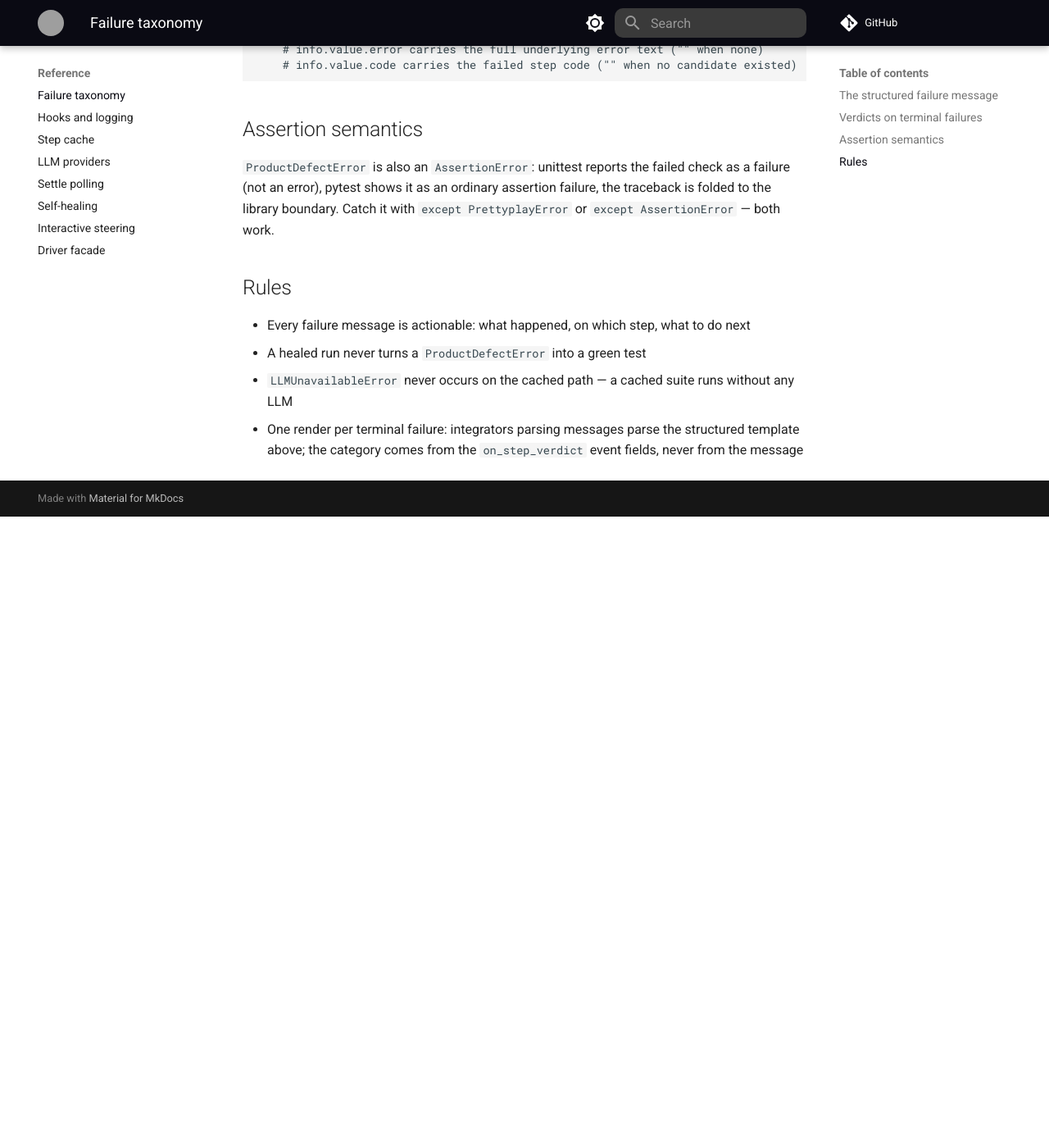
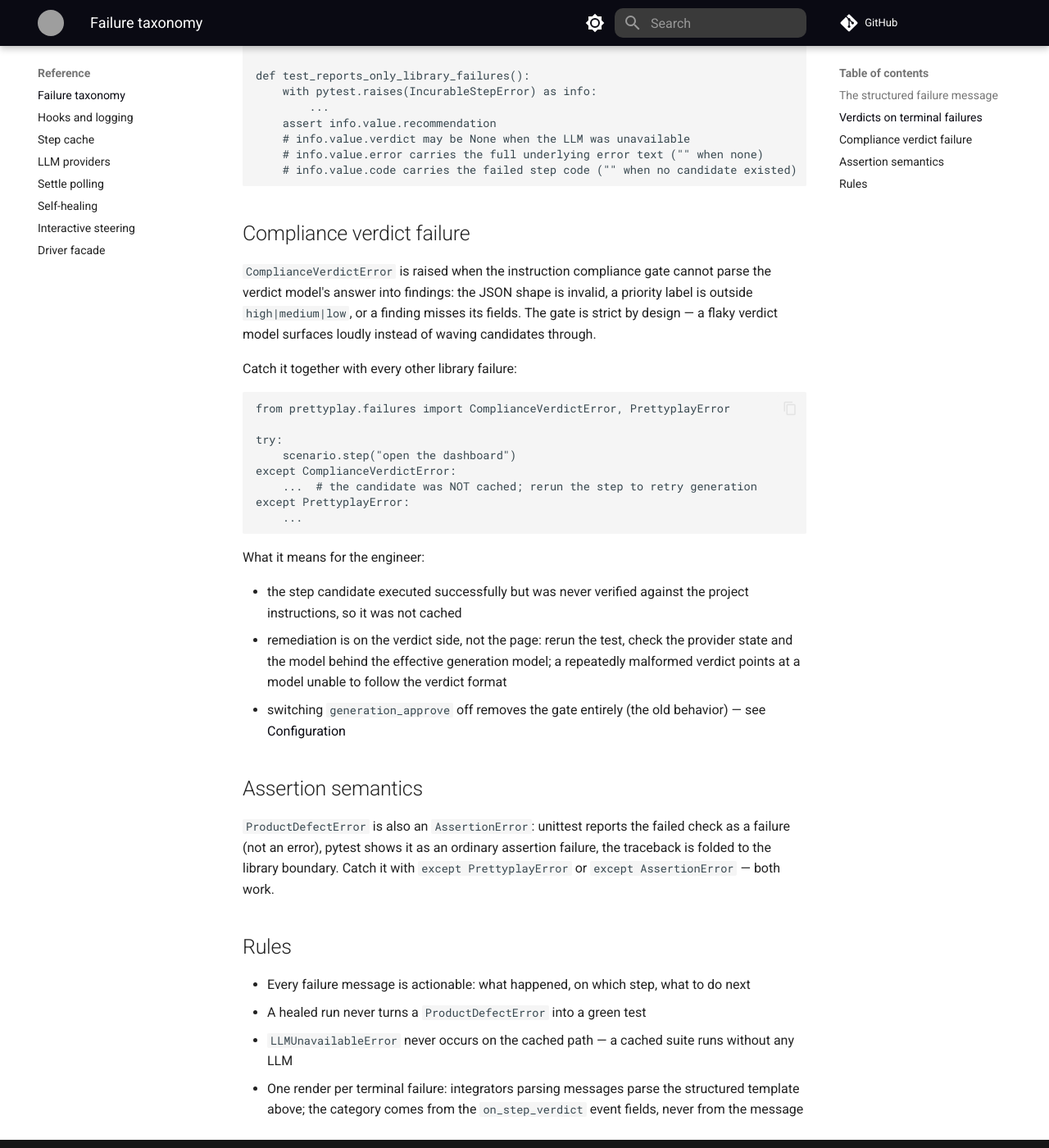
Before and after one commit to qarium/prettyplay, an MkDocs documentation site: the page built from docs/reference/failure-taxonomy.md, in a window 1280 px wide and 1400 px high, scrolled down 1943 px. Shown: the whole window at 82% size. Built offline with MkDocs 1.6.1 and Material for MkDocs 9.7.7, drawn with Linux system fonts in a browser that asks for light colours; comment, search, counter and statistics services are not loaded; before the commit the page ends 2573 px from its top, so only the background shows below that; some of the changed text lies outside the part shown; grey boxes are pictures that could not be loaded.

Commit message:
fix: address code review findings

````diff
--- a/docs/reference/failure-taxonomy.md
+++ b/docs/reference/failure-taxonomy.md
@@ -3,15 +3,16 @@
 Failure kinds of prettyplay. For integrators wiring library failures into
 runner and CI reporting.
 
-Every step failure is one of three distinct kinds; all derive from
+Every step failure is one of four distinct kinds; all derive from
 `PrettyplayError`, so one except clause catches any prettyplay failure. A
-fourth kind — the configuration error — joins the base from the config cell.
+fifth kind — the configuration error — joins the base from the config cell.
 
 | Exception | Meaning | When it happens | Recommended reaction |
 |---|---|---|---|
 | `ProductDefectError` | real product regression | an assertion expectation legitimately failed | treat as a bug: file it, fix the product — this failure is the value of the suite |
 | `IncurableStepError` | the step cannot be (re)generated | attempt budget exhausted, step text no longer matches reality, ambiguity, strict mode forbids generation | follow the verdict `recommendation`: reword the step or refresh the cache |
 | `LLMUnavailableError` | LLM infrastructure down | generation or healing ran while the provider was unavailable | restore provider access or keys; cached steps are unaffected |
+| `ComplianceVerdictError` | the compliance gate could not obtain a usable verdict | a successfully executed candidate was checked, but the verdict model answer did not parse | rerun the step to retry generation; a repeatedly malformed verdict points at the verdict model — the candidate was never cached |
 | `ConfigurationError` | settings are invalid | the first library use loaded an invalid `[tool.prettyplay]` section | fix the named setting — the message lists the allowed values |
 
 ## The structured failure message
@@ -74,6 +75,38 @@ def test_reports_only_library_failures():
     # info.value.code carries the failed step code ("" when no candidate existed)
 ```
 
+## Compliance verdict failure
+
+`ComplianceVerdictError` is raised when the instruction compliance gate cannot
+parse the verdict model's answer into findings: the JSON shape is invalid, a
+priority label is outside `high|medium|low`, or a finding misses its fields.
+The gate is strict by design — a flaky verdict model surfaces loudly instead
+of waving candidates through.
+
+Catch it together with every other library failure:
+
+```python
+from prettyplay.failures import ComplianceVerdictError, PrettyplayError
+
+try:
+    scenario.step("open the dashboard")
+except ComplianceVerdictError:
+    ...  # the candidate was NOT cached; rerun the step to retry generation
+except PrettyplayError:
+    ...
+```
+
+What it means for the engineer:
+
+- the step candidate executed successfully but was never verified against the
+project instructions, so it was not cached
+- remediation is on the verdict side, not the page: rerun the test, check the
+provider state and the model behind the effective generation model; a
+repeatedly malformed verdict points at a model unable to follow the verdict
+format
+- switching `generation_approve` off removes the gate entirely (the old
+behavior) — see [Configuration](configuration.md#the-instruction-compliance-gate)
+
 ## Assertion semantics
 
 `ProductDefectError` is also an `AssertionError`: unittest reports the failed
````
Also changed, not shown: README.md (+19 -4 lines), docs/getting-started.md (+6 -3 lines), docs/guides/writing-steps.md (+10 -3 lines), docs/index.md (+3 -2 lines), docs/reference/driver-facade.md (+2 -2 lines), docs/reference/interactive-steering.md (+6 -1 lines), 6 other files.
